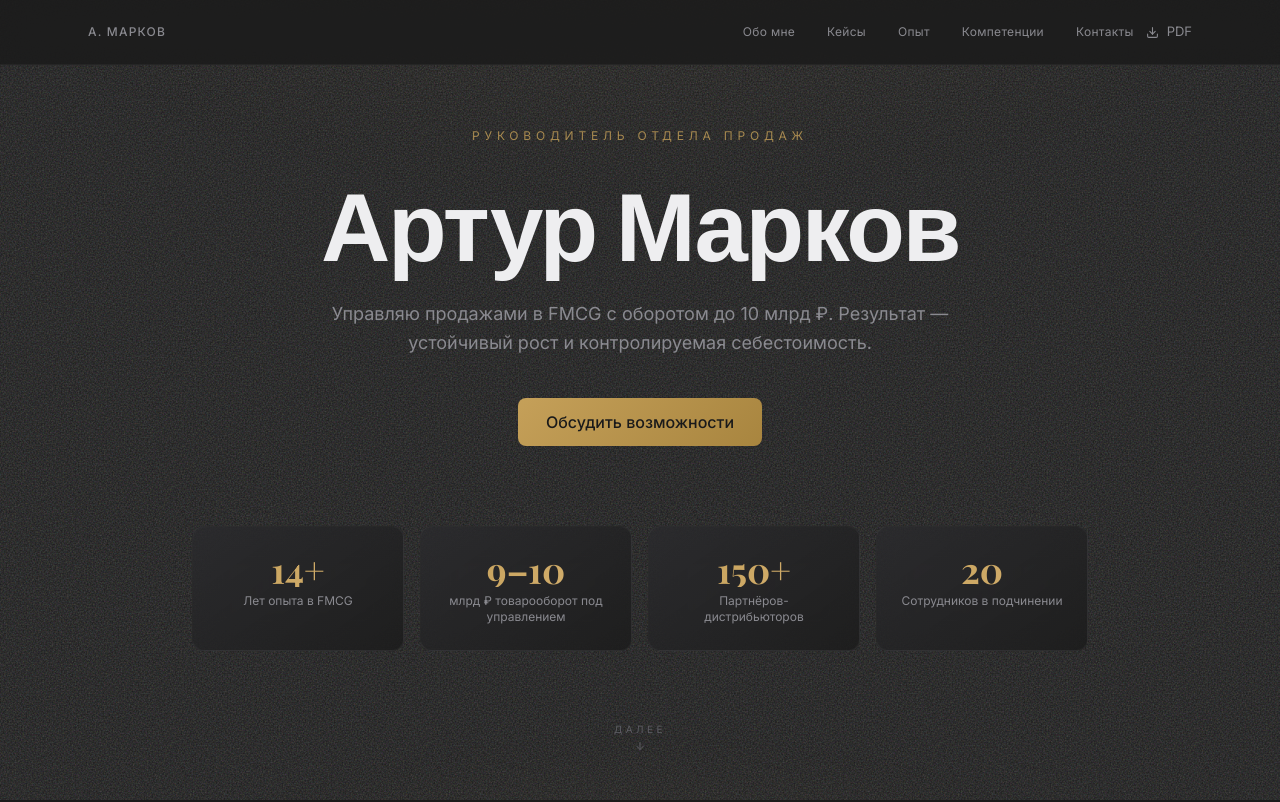
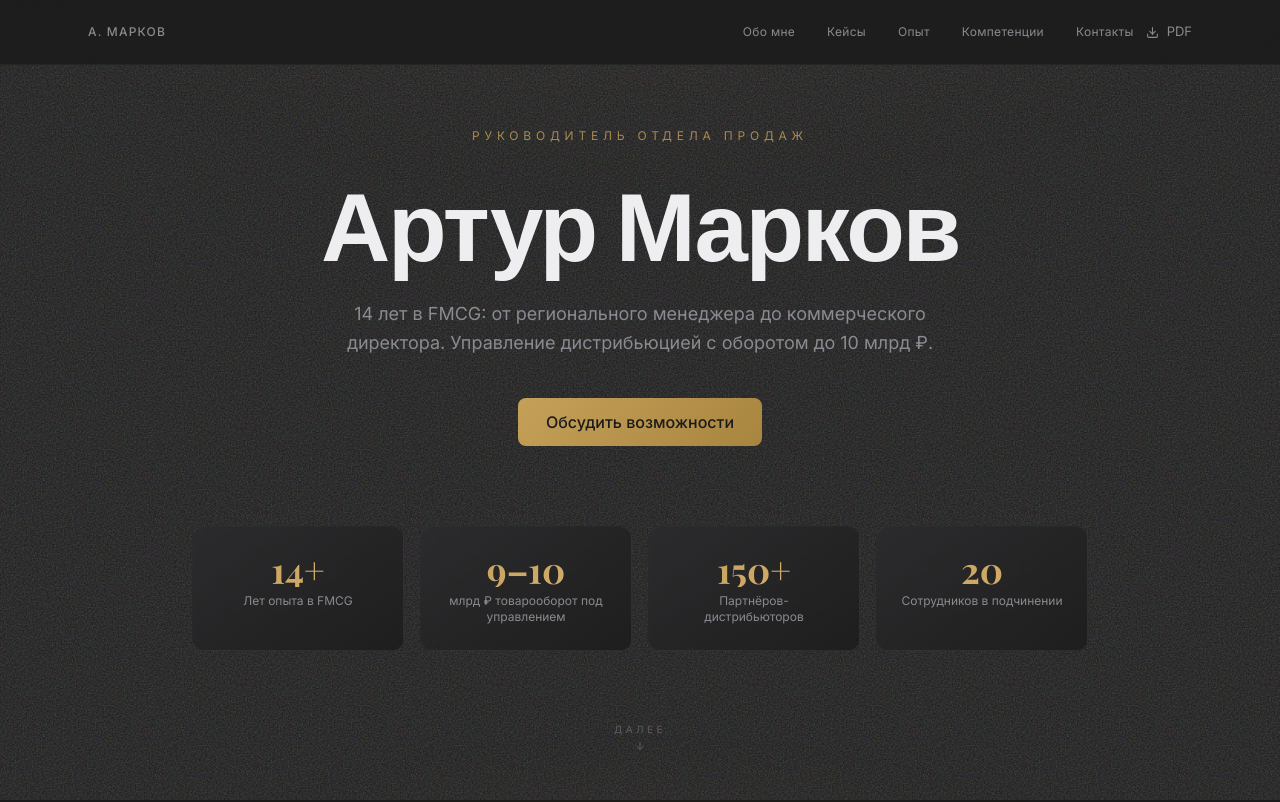
Before and after one commit to svetlankasvm-boop/artur-markov-portfolio, a Next.js app: page / in a window 1280 px wide. Shown: the top 802 px of the page. Built offline with nearby package versions, Linux system fonts and the light colour scheme; a web font is replaced by a local one.

Commit message:
Обновлён heroTagline

```diff
--- a/src/data/resume.ts
+++ b/src/data/resume.ts
@@ -33,7 +33,7 @@ export const resume = {
   salary: "400 000 ₽",
   experienceYears: "14 лет 6 месяцев",
 
-  heroTagline: "Управляю продажами в FMCG с оборотом до 10 млрд ₽. Результат — устойчивый рост и контролируемая себестоимость.",
+  heroTagline: "14 лет в FMCG: от регионального менеджера до коммерческого директора. Управление дистрибьюцией с оборотом до 10 млрд ₽.",
 
   heroMetrics: [
     { value: "14+", label: "Лет опыта в FMCG" },
```
